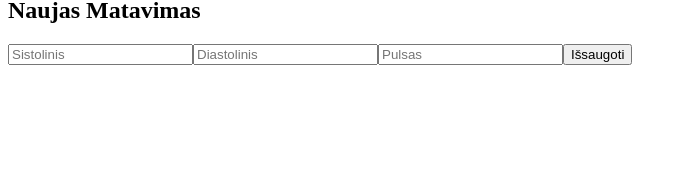
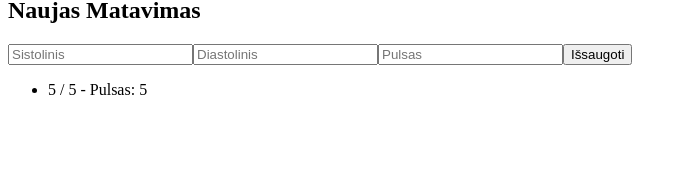
Before and after one commit to Jurgutis666/mano-spaudimas, a React (Vite) app: page / in a window 1280 px wide. Both pictures are taken after typing "5", "5", "5" into the empty fields and a click on the button "Išsaugoti". Shown: the part 121-292 px from the top of the page, without its empty margins (0-687 px from the left). Built offline with nearby package versions, Linux system fonts and the light colour scheme.

Commit message:
implement lifting state up and list rendering

```diff
--- a/src/App.jsx
+++ b/src/App.jsx
@@ -14,6 +14,13 @@ function App() {
       <p>Sveiki atvykę į savo sveikatos valdymo sistemą.</p>
       <MeasurementForm onAdd={addRecord} />
       {/* Čia vėliau atsiras mūsų komponentai */}
+      <ul>
+        {records.map((item, index) => (
+          <li key={index}>
+            {item.systolic} / {item.diastolic} - Pulsas: {item.pulse}
+          </li>
+        ))}
+      </ul>
     </div>
   );
 }
--- a/src/components/MeasurementForm.jsx
+++ b/src/components/MeasurementForm.jsx
@@ -11,9 +11,9 @@ function MeasurementForm({ onAdd }) {
   function handleSubmit(e) {
     e.preventDefault();
     const newRecord = {
-      systolic,
-      diastolic,
-      pulse,
+      systolic: Number(systolic),
+      diastolic: Number(diastolic),
+      pulse: Number(pulse),
     };
     console.log(newRecord);
     onAdd(newRecord);
```
